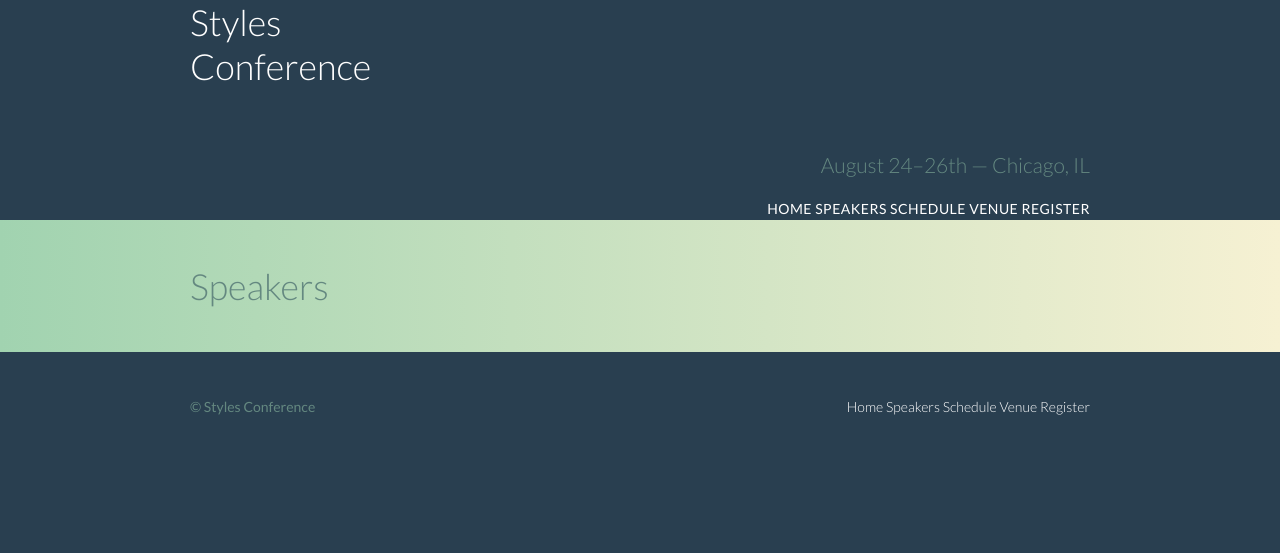
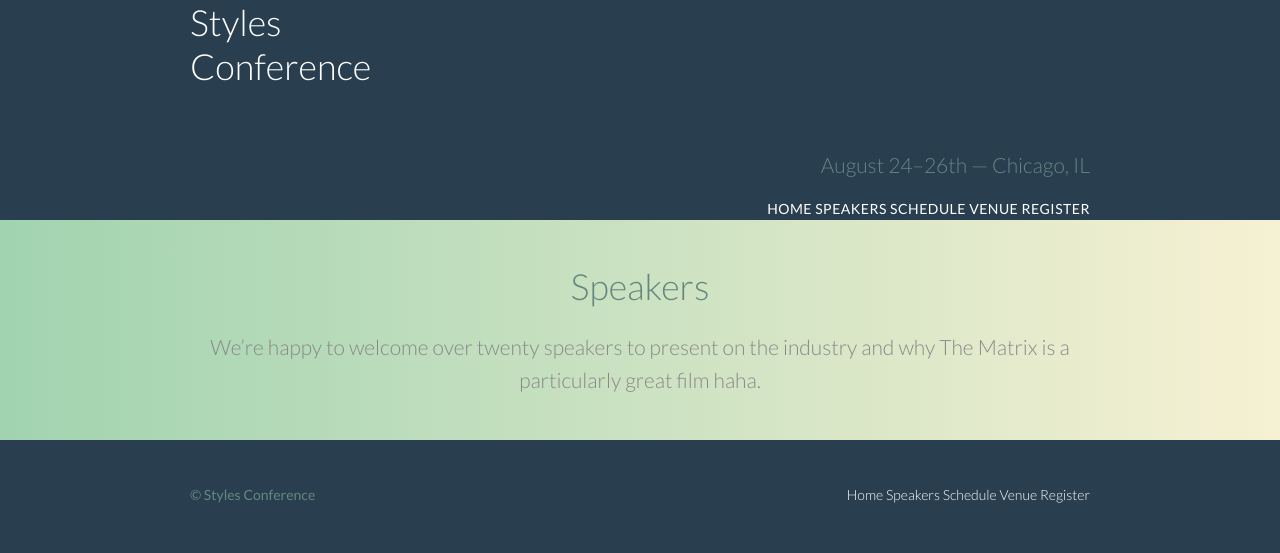
Before and after one commit to tranc99/designer-conference, a website: page speakers.html in a window 1280 px wide. Drawn offline with Linux system fonts and the light colour scheme.

Commit message:
and it's Brennan on the moor, Brennan on the moor

```diff
--- a/assets/stylesheets/main.styl
+++ b/assets/stylesheets/main.styl
@@ -133,6 +133,14 @@ strong
 
 cite, em
   font-style: italic;
+
+// Leads
+.lead
+  text-align: center;
+
+.lead p
+  font-size: 21px
+  line-height: 33px
 
 // Links
 a:hover
--- a/speakers.html
+++ b/speakers.html
@@ -34,8 +34,12 @@
     <!-- Main content -->
 
     <section class="row-alt">
-      <div class="container">
+      <div class="lead container">
         <h1>Speakers</h1>
+
+        <p>
+          We&#8217;re happy to welcome over twenty speakers to present on the industry and why The Matrix is a particularly great film haha.
+        </p>
       </div>
     </section>
 
```
Also changed, not shown: register.html (+4 -1 lines), schedule.html (+3 -1 lines), venue.html (+3 -1 lines), assets/stylesheets/main.css.
